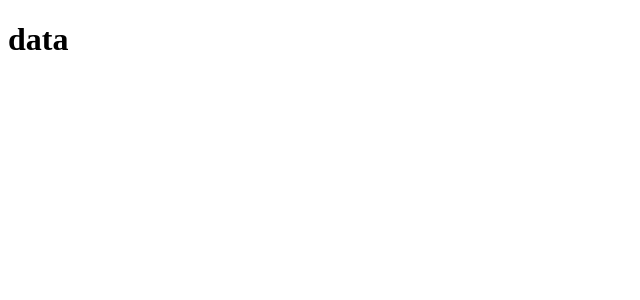
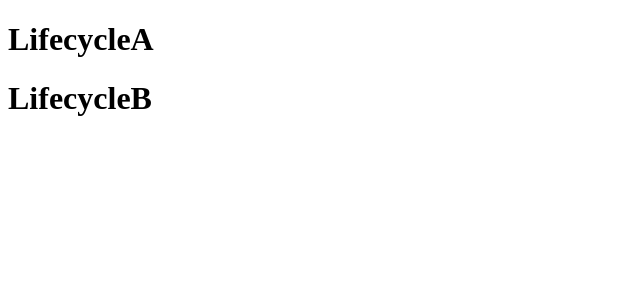
Before and after one commit to neural-navigator/react-projects, a React (Create React App) app: page / in a window 1280 px wide. Shown: the top 300 px of the page, without its empty margins (0-640 px from the left). Built offline with nearby package versions, Linux system fonts and the light colour scheme.

Commit message:
mounting lifecycle method implemented

```diff
--- a/src/App.js
+++ b/src/App.js
@@ -4,6 +4,7 @@
 // import PropImplement from "./components/PropImplement";
 import ChildToParentProp from "./components/ChildToParentProp";
 import Fragments from "./components/Fragments";
+import LifeCycleA from "./components/LifeCycleA";
 
 function App() {
   // const childPropHandler = (val) => console.log(`${val} printed in parent!`)
@@ -14,7 +15,8 @@
       {/* <ColorPallete /> */}
       {/* <PropImplement btn_color="#ff1111" name="Hello"/> */}
       {/* <ChildToParentProp printChildProp={childPropHandler} /> */}
-      <Fragments />
+      {/* <Fragments /> */}
+      <LifeCycleA />
     </>
   );
 }
--- /dev/null
+++ b/src/components/LifeCycleA.js
@@ -0,0 +1,33 @@
+import React, { Component } from 'react'
+import LifeCycleB from './LifeCycleB';
+
+export class LifeCycleA extends Component {
+    constructor(props) {
+      super(props)
+
+      this.state = {
+         name: "Satya"
+      }
+      console.log("Lifecycle A constructure");
+    }
+
+    static getDerivedStateFromProps(props, state) {
+        console.log("getDerivedStateFromProps is called")
+    }
+
+    componentDidMount() {
+        console.log("LifecycleA componentDidMount");
+    }
+
+  render() {
+    console.log("Render method in LifecycleA called");
+    return (
+      <div>
+        <h1>LifecycleA</h1>
+        <LifeCycleB />
+      </div>
+    )
+  }
+}
+
+export default LifeCycleA
--- /dev/null
+++ b/src/components/LifeCycleB.js
@@ -0,0 +1,31 @@
+import React, { Component } from 'react'
+
+export class LifeCycleB extends Component {
+    constructor(props) {
+      super(props)
+
+      this.state = {
+         name: "Satya"
+      }
+      console.log("Lifecycle B constructure");
+    }
+
+    static getDerivedStateFromProps(props, state) {
+        console.log("getDerivedStateFromProps is called- LifecycleB")
+    }
+
+    componentDidMount() {
+        console.log("LifecycleB componentDidMount");
+    }
+
+  render() {
+    console.log("Render method in LifecycleB called");
+    return (
+      <div>
+        <h1>LifecycleB</h1>
+      </div>
+    )
+  }
+}
+
+export default LifeCycleB
```
